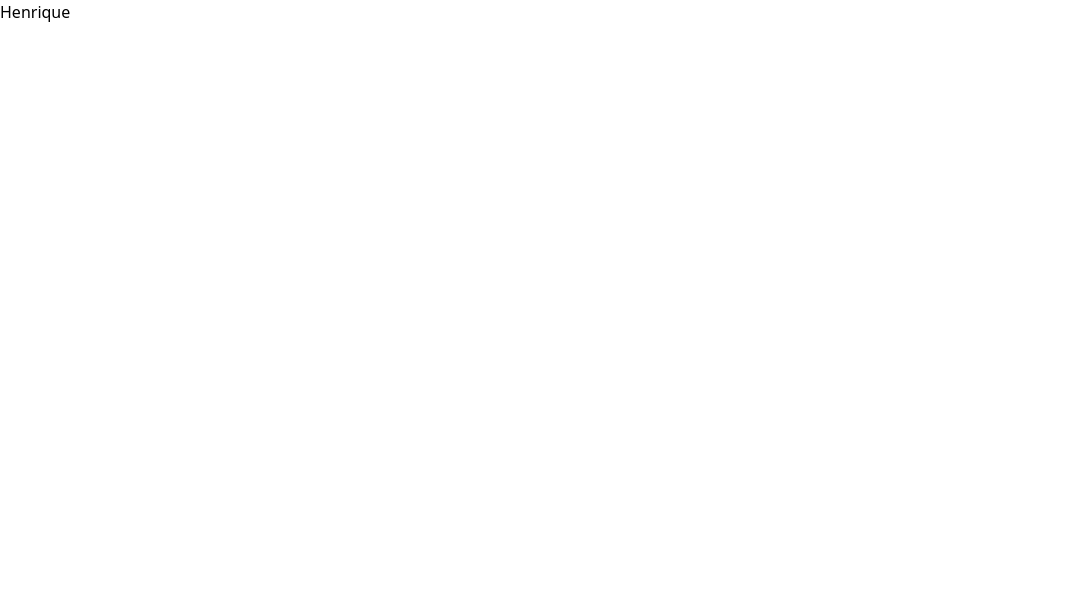
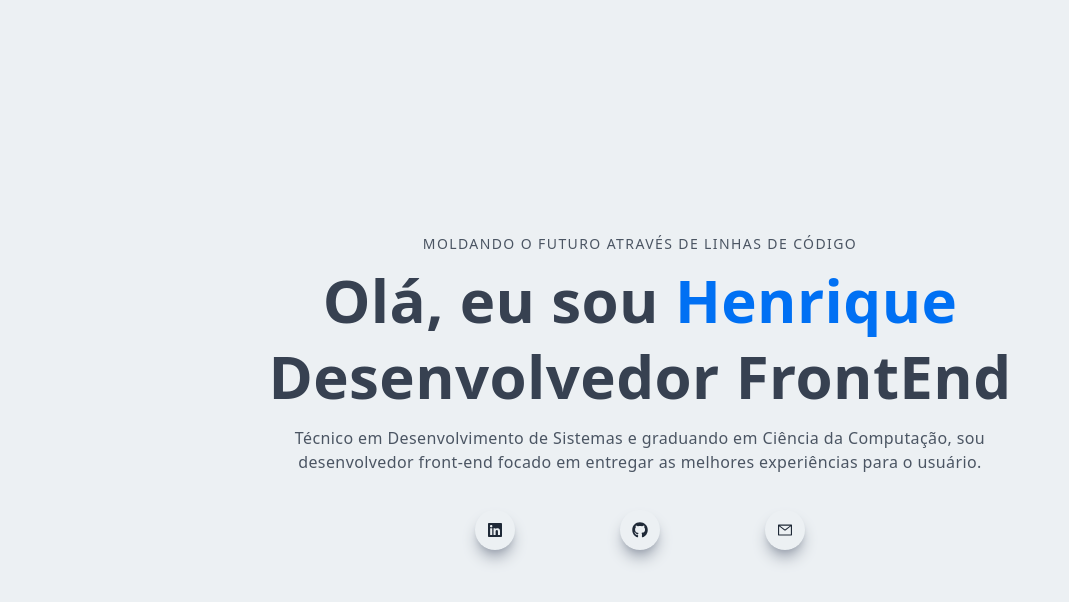
Before and after one commit to hmartiins/hmartins.dev, a Next.js app: page / in a window 1280 px wide. Shown: the top 602 px of the page, without its empty margins (0-1069 px from the left). Built offline with nearby package versions, Linux system fonts and the light colour scheme.

Commit message:
Create main component

```diff
--- a/package.json
+++ b/package.json
@@ -11,7 +11,8 @@
   "dependencies": {
     "next": "12.3.1",
     "react": "18.2.0",
-    "react-dom": "18.2.0"
+    "react-dom": "18.2.0",
+    "react-icons": "^4.4.0"
   },
   "devDependencies": {
     "@types/node": "^18.7.23",
--- /dev/null
+++ b/src/components/Main.tsx
@@ -0,0 +1,46 @@
+import { AiOutlineMail } from 'react-icons/ai';
+import { FaGithub, FaLinkedin } from 'react-icons/fa';
+
+export default function Main() {
+  return (
+    <main className="w-full h-screen text-center">
+      <div className="max-w-[1024px] w-full h-full mx-auto p-2 flex justify-center items-center">
+        <div>
+          <p className="uppercase text-sm tracking-widest text-gray-600">
+            Moldando o Futuro através de linhas de código
+          </p>
+
+          <h1 className="py-4 text-gray-700">
+            Olá, eu sou <span className="text-[#0070f3]">Henrique</span>
+          </h1>
+          <h1 className="text-gray-700">
+            Desenvolvedor FrontEnd
+          </h1>
+
+          <p className="py-5 text-gray-600 max-w-[70%] m-auto">
+            Técnico em Desenvolvimento de Sistemas e graduando em Ciência da Computação, sou desenvolvedor front-end focado em entregar as melhores experiências para o usuário.
+          </p>
+
+          <section className="flex items-center justify-between max-w-[330px] m-auto py-4">
+            <a
+              href='https://www.linkedin.com/in/henrique-martins-03436/'
+              className='rounded-full shadow-lg shadow-gray-400 p-3 cursor-pointer hover:scale-110 ease-in duration-300'
+            >
+              <FaLinkedin />
+            </a>
+            <a
+              href='https://github.com/hmartiins'
+              className='rounded-full shadow-lg shadow-gray-400 p-3 cursor-pointer hover:scale-110 ease-in duration-300'
+            >
+              <FaGithub />
+            </a>
+            <a className='rounded-full shadow-lg shadow-gray-400 p-3 cursor-pointer hover:scale-110 ease-in duration-300'>
+              <AiOutlineMail />
+            </a>
+          </section>
+
+        </div>
+      </div>
+    </main>
+  )
+}
--- a/src/pages/index.tsx
+++ b/src/pages/index.tsx
@@ -1,8 +1,13 @@
+import Head from "next/head";
+import Main from "../components/Main";
 
 export default function Home() {
   return (
     <div>
-      <h1>Henrique</h1>
+      <Head>
+        <title>Henrique Martins | FrontEnd Developer</title>
+      </Head>
+      <Main />
     </div>
   )
 }
--- a/src/styles/globals.css
+++ b/src/styles/globals.css
@@ -1,3 +1,29 @@
 @tailwind base;
 @tailwind components;
 @tailwind utilities;
+
+@layer base {
+  body {
+    @apply bg-[#ecf0f3] text-[#1f2937] tracking-wide
+  }
+
+  h1, h2, h3, h4, h5, h6 {
+    @apply font-bold;
+  }
+
+  h1 {
+    @apply text-4xl sm:text-5xl md:text-6xl
+  }
+
+  h2 {
+    @apply text-3xl sm:text-4xl
+  }
+
+  li {
+    @apply cursor-pointer
+  }
+
+  button {
+    @apply shadow-xl shadow-gray-400 rounded-xl uppercase bg-gradient-to-r from-[#0070f3] to-[#5651e5]
+  }
+}
--- a/tailwind.config.js
+++ b/tailwind.config.js
@@ -1,6 +1,8 @@
 /** @type {import('tailwindcss').Config} */
 module.exports = {
-  content: [],
+  content: [
+    './src/**/*.tsx',
+  ],
   theme: {
     extend: {},
   },
```
Also changed, not shown: 1 other file (tests, documents, lock files or other folders).
